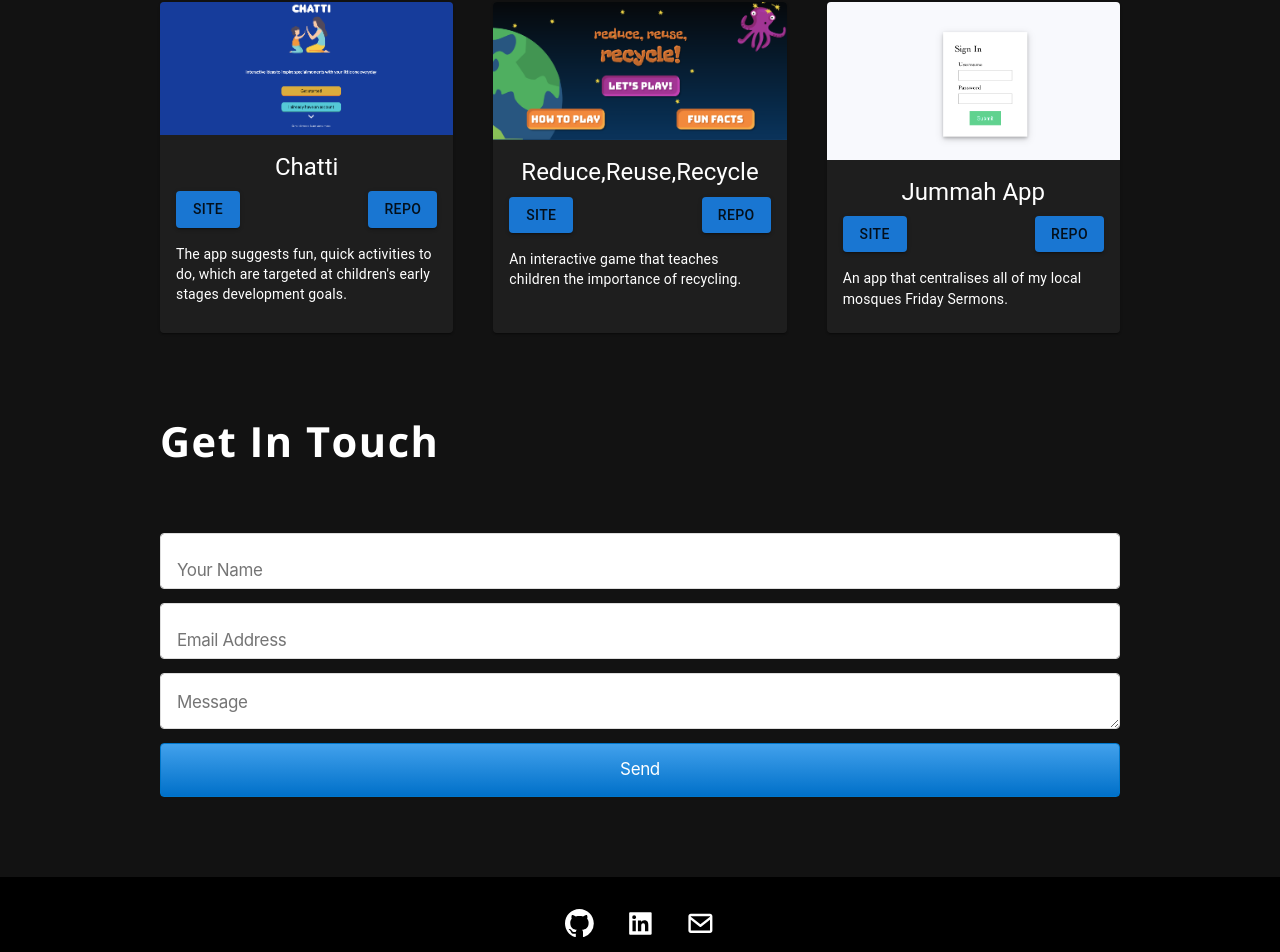
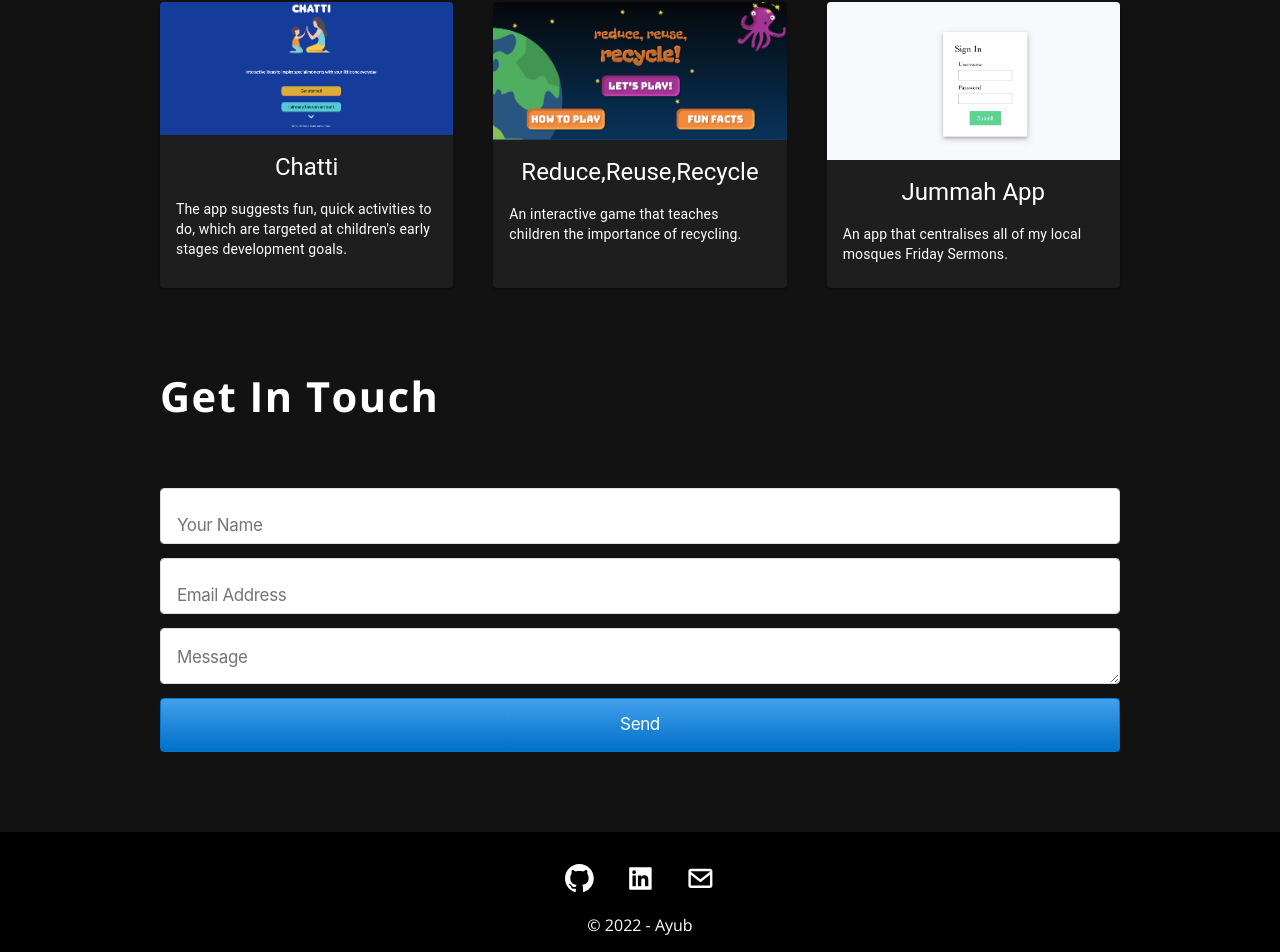
Before and after one commit to Ayub3/portfolio, a React (Create React App) app: page / in a window 1280 px wide. Shown: the part 743-1695 px from the top of the page. Built offline with nearby package versions, Linux system fonts and the light colour scheme.

Commit message:
add favicon

```diff
--- a/public/index.html
+++ b/public/index.html
@@ -2,7 +2,7 @@
 <html lang="en">
     <head>
         <meta charset="utf-8" />
-    <link rel="icon" href="%PUBLIC_URL%/favicon.ico" />
+        <link rel="icon" href="%PUBLIC_URL%/card.png" />
         <meta name="viewport" content="width=device-width, initial-scale=1" />
         <meta name="theme-color" content="#000000" />
         <meta
@@ -38,6 +38,5 @@
 
       To begin the development, run `npm start` or `yarn start`.
       To create a production bundle, use `npm run build` or `yarn build`.
-    -->
-  </body>
+    --></body>
 </html>
--- a/src/Sections/Project.jsx
+++ b/src/Sections/Project.jsx
@@ -61,7 +61,7 @@ const Projects = () => {
                                 >
                                     {project.title}
                                 </Typography>
-                                <div
+                                {/* <div
                                     style={{
                                         display: 'flex',
                                         'justify-content': 'space-between',
@@ -81,7 +81,7 @@ const Projects = () => {
                                     >
                                         Repo
                                     </Button>
-                                </div>
+                                </div> */}
 
                                 <Typography
                                     variant="body2"
```
Also changed, not shown: public/card.png (added). Lines whose indentation alone changed are shown as unchanged.
